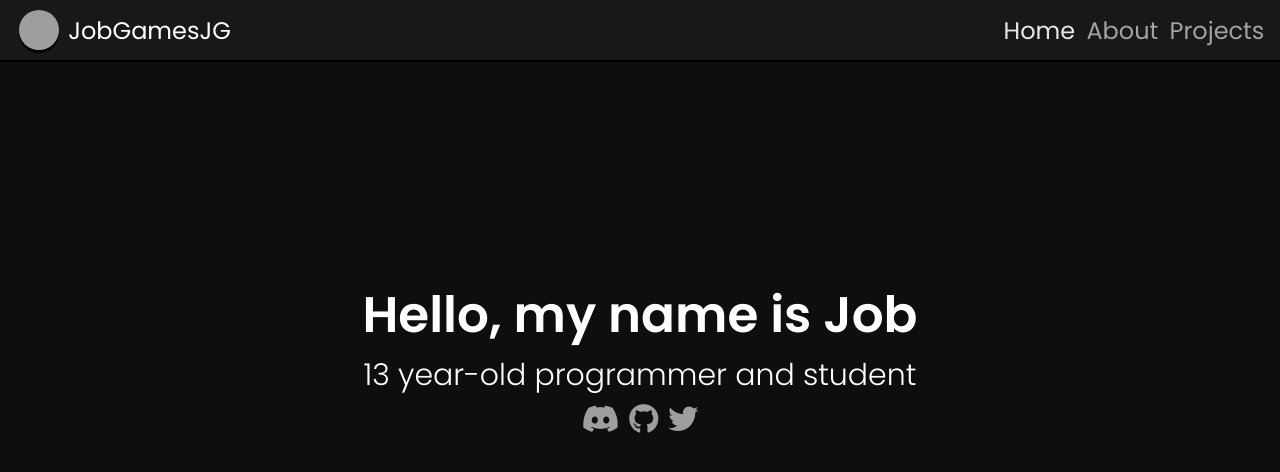
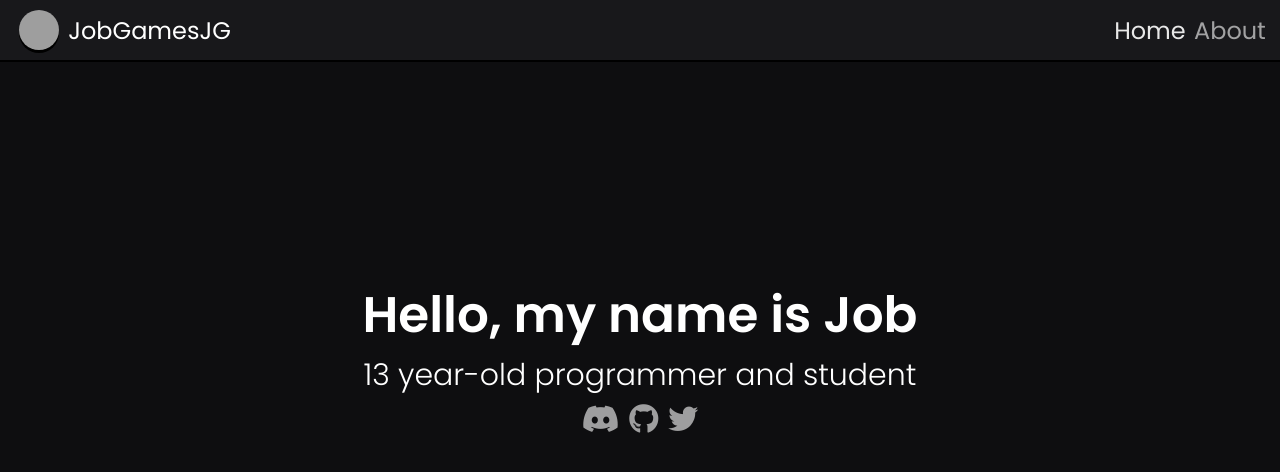
Before and after one commit to JobGamesJG/jobgamesjg.xyz, a Next.js app: page / in a window 1280 px wide. Shown: the top 472 px of the page. Built offline with nearby package versions, Linux system fonts and the light colour scheme; grey boxes are pictures that could not be loaded.

Commit message:
Fix: extra navbar link

```diff
--- a/components/navbar/index.tsx
+++ b/components/navbar/index.tsx
@@ -22,7 +22,6 @@ const Navbar: React.FC = () => {
 					<div className={navOpen ? "navbar-routes active" : "navbar-routes"}>
 						<NavLink href="/" name="Home" onClick={() => setNavOpen(false)} />
 						<NavLink href="/about" name="About" onClick={() => setNavOpen(false)} />
-						<NavLink href="/projects" name="Projects" onClick={() => setNavOpen(false)} />
 					</div>
 					<i
 						className={navOpen ? "nav-button fas fa-times" : "nav-button fas fa-bars"}
--- a/styles/components/navbar.scss
+++ b/styles/components/navbar.scss
@@ -71,7 +71,7 @@
 
 .navbar-routes {
 	font-size: 1.5rem;
-	width: 17rem;
+	width: 10rem;
 
 	display: flex;
 	justify-content: space-around;
```
